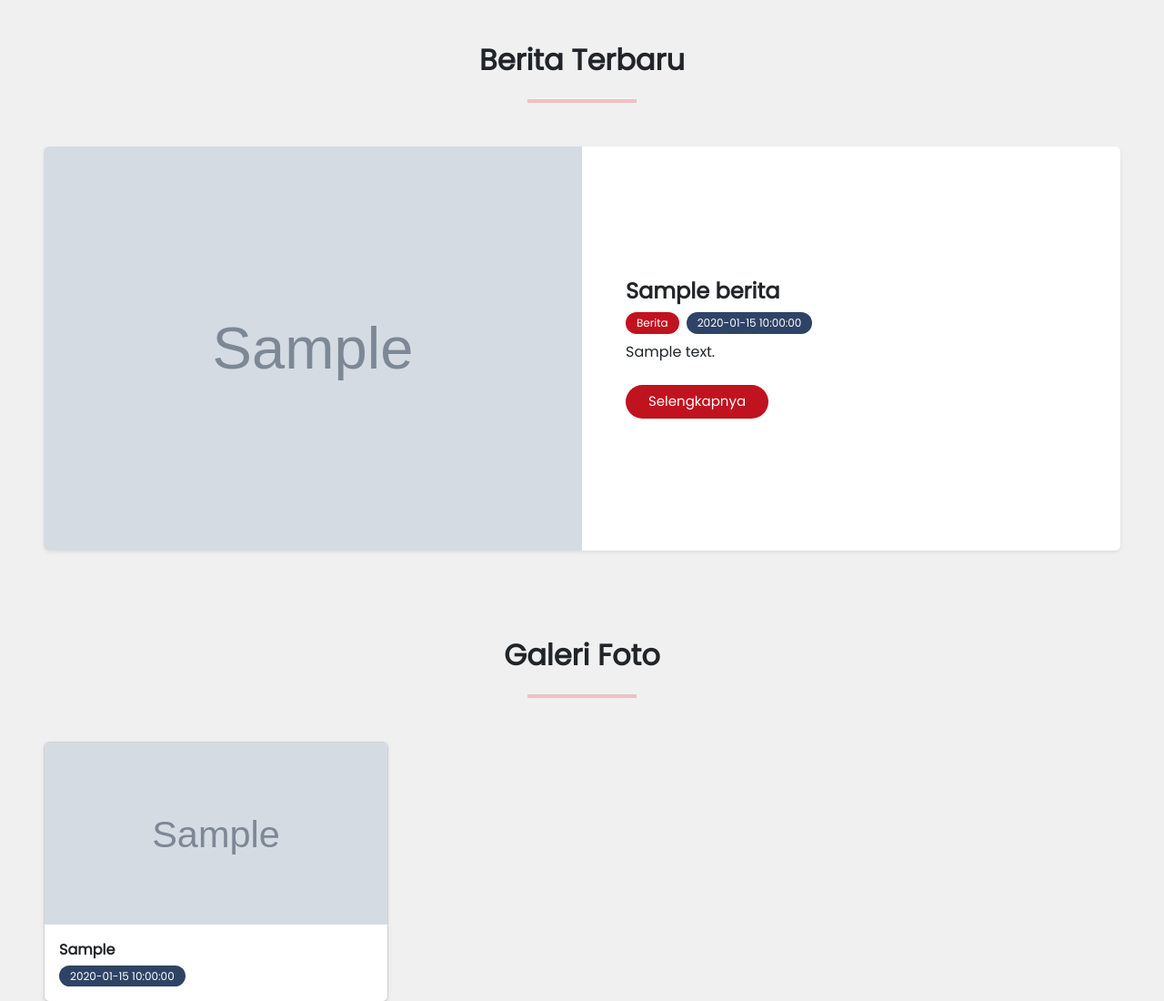
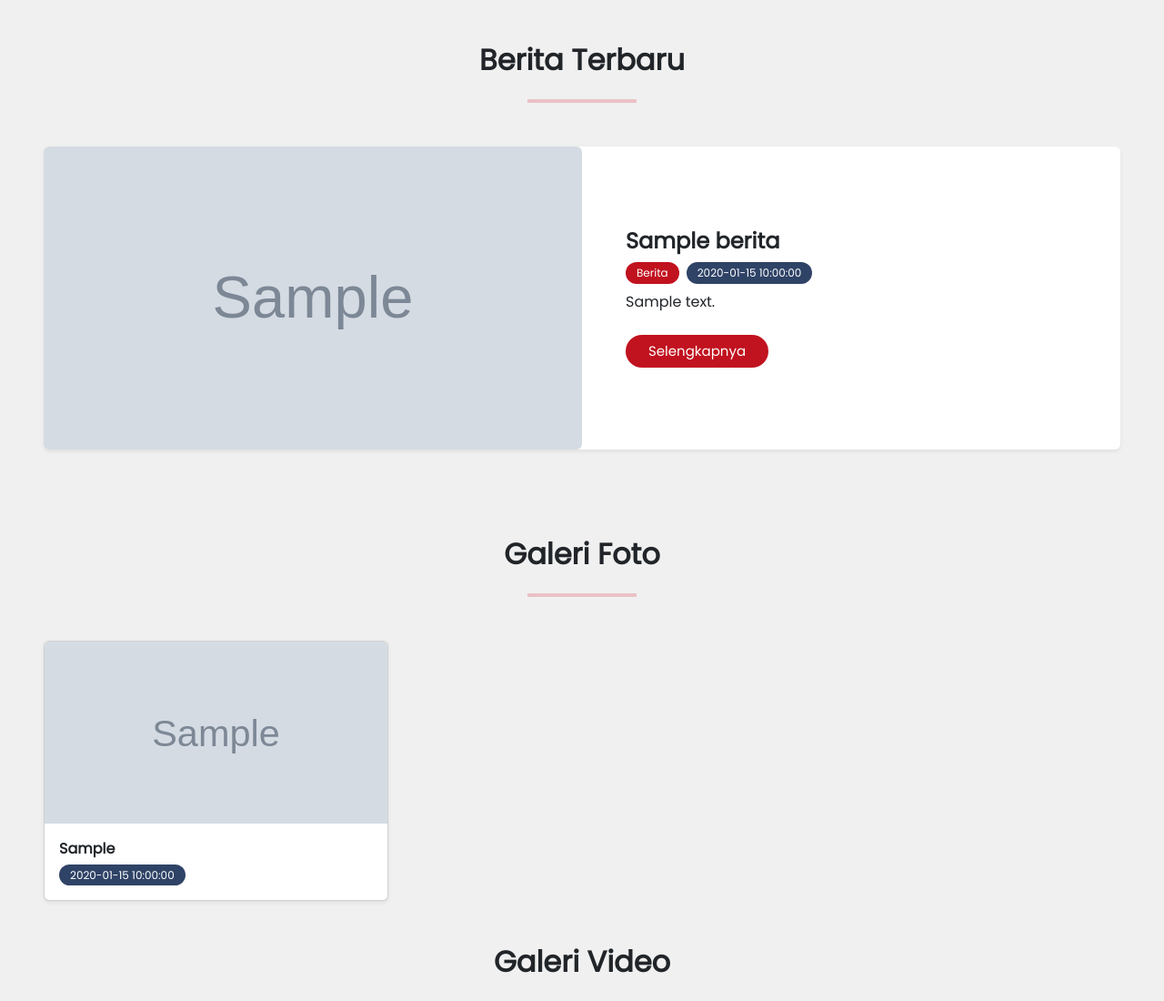
Before and after one commit to madeaditya-ops/web-desa-ci3, a CodeIgniter app: page /web-desa-ci3/ in a window 1280 px wide. Shown: the part 1051-2151 px from the top of the page at 91% size. Run offline with CodeIgniter, Linux system fonts and the light colour scheme; tables that the repository leaves empty or names only in its code hold one stand-in row (values such as "Sample post"); grey boxes marked "Sample" are stand-in pictures.

Commit message:
Memperbaiki berita & galeri

```diff
--- a/application/controllers/Berita.php
+++ b/application/controllers/Berita.php
@@ -99,7 +99,7 @@ class Berita extends CI_Controller {
             $gambar = $old_data->gambar;
 
             if (!empty($_FILES['gambar']['name'])) {
-                $config['upload_path']   = './uploads/';
+                $config['upload_path']   = './uploads/berita/';
                 $config['allowed_types'] = 'jpg|png|jpeg';
                 $config['max_size']      = 2048;
                 $config['encrypt_name']  = TRUE;
@@ -135,7 +135,7 @@ class Berita extends CI_Controller {
 
         if ($berita) {
             // Hapus file gambar dari folder uploads jika ada
-            if ($berita->gambar && file_exists('./uploads/' . $berita->gambar)) {
+            if ($berita->gambar && file_exists('./uploads/berita/' . $berita->gambar)) {
                 unlink('./uploads/' . $berita->gambar);
             }
             // Hapus data dari database
--- a/application/views/landing/beranda.php
+++ b/application/views/landing/beranda.php
@@ -41,8 +41,8 @@
       <div class="col-12">
         <div class="card mb-5 shadow-sm border-0">
           <div class="row g-0">
-            <div class="col-lg-6">
-              <img src="<?= base_url('uploads/' . $item['gambar']); ?>" class="img-fluid rounded-start w-100 h-100 object-fit-cover" alt="Berita">
+            <div class="col-lg-6 aspect-ratio-box">
+              <img src="<?= base_url('uploads/berita/' . $item['gambar']); ?>" class="img-fluid rounded w-100 h-100 object-fit-cover" alt="Berita">
             </div>
             <div class="col-lg-6 d-flex align-items-center">
               <div class="card-body p-5">
@@ -52,7 +52,7 @@
                   <span class="badge2"> <?=$item['created_at']?> </span>
                 </div>
                 <p class="card-text"><?=potong_deskripsi_perkata($item['isi'], 250);?></p>
-                <button type="button" class="btn btn-custom btn-lg mt-2 px-4" data-bs-toggle="modal" data-bs-target="#staticBackdrop">
+                <button type="button" class="btn btn-custom btn-lg mt-2 px-4" data-bs-toggle="modal" data-bs-target="#modalBerita<?=$item['id_berita']?>">
                   Selengkapnya
                 </button>
               </div>
@@ -61,17 +61,18 @@
         </div>
       </div>
     </div>
+
     <!-- Modal -->
-    <div class="modal fade" id="staticBackdrop" data-bs-backdrop="static" data-bs-keyboard="false" tabindex="-1" aria-labelledby="staticBackdropLabel" aria-hidden="true">
+    <div class="modal fade" id="modalBerita<?=$item['id_berita']?>" data-bs-backdrop="static" data-bs-keyboard="false" tabindex="-1" aria-labelledby="staticBackdropLabel" aria-hidden="true">
       <div class="modal-dialog modal-lg modal-dialog-centered modal-dialog-scrollable">
         <div class="modal-content">
           <!-- Body -->
           <div class="modal-body">
-            <div class="modal-img">
+            <div class="modal-img aspect-ratio-box">
               <img src="<?= base_url('uploads/berita/' . $item['gambar']); ?>" alt="Berita" class="img-fluid rounded w-100 h-100 object-fit-cover">
             </div>
             <div class="modal-subject mt-2">
-              <h3 class="modal-title mb-1" id="staticBackdropLabel"><?=$item['judul']?></h3>
+              <h3 class="modal-title mb-2 fw-bold lh-sm" id="staticBackdropLabel"><?=$item['judul']?></h3>
               <div class="d-flex flex-wrap gap-2 mb-3">
                 <span class="badge1">Berita</span>
                 <span class="badge2"><?=$item['created_at']?></span>
@@ -95,19 +96,21 @@
   <div class="container-fluid px-4 px-md-5">
     <h2 class="text-center fw-bold mb-4">Galeri Foto</h2>
     <hr class="mx-auto mb-5" style="width: 120px; border-top: 4px solid #dc3545;">
+
+    <div class="row row-cols-1 row-cols-md-3 g-4">
       <?php foreach ($galeri as $item): ?>
-        <div class="row row-cols-1 row-cols-md-3 g-4">
         <div class="col">
           <div class="card h-100 shadow-sm">
             <img src="<?= base_url('uploads/galeri/' . $item['gambar']); ?>" class="card-img-top" alt="UMKM Desa Blahbatuh">
             <div class="card-body">
               <p class="caption fw-bold mb-1"><?= potong_caption($item['caption'], 35); ?></p>
-                <span class="badge2"><?=$item['created_at']?></span>
-              </div>
+              <span class="badge2"><?= $item['created_at'] ?></span>
             </div>
           </div>
         </div>
       <?php endforeach; ?>
+    </div>
+
   </div>
 </section>
 <!-- Galeri foto section end -->
--- a/application/views/template/footer.php
+++ b/application/views/template/footer.php
@@ -81,9 +81,9 @@
 <!-- Script -->
 <script src="https://cdn.jsdelivr.net/npm/bootstrap@5.3.7/dist/js/bootstrap.bundle.min.js"></script>
 
+
 <!-- Leaflet Js -->
 <script src="https://unpkg.com/leaflet@1.9.4/dist/leaflet.js" crossorigin=""></script>
-
 <script>
 
     var map = L.map('map').setView([-8.5442, 115.3256], 16);
--- a/assets/css/style.css
+++ b/assets/css/style.css
@@ -135,6 +135,19 @@ a{
   }
 }
 
+/* Berita */
+/* .cover-img-container {
+  height: 380px;
+  overflow: hidden;
+} */
+
+.aspect-ratio-box {
+  aspect-ratio: 16 / 9;
+  overflow: hidden;
+}
+
+
+
 /* Galeri */
 .card-img-top {
   height: 200px;
```
Also changed, not shown: upload/aparat/GUSTI NGURAH YADNYA PUTRA, S.H. - KASI PERENCANAAN.jpeg (deleted), upload/aparat/KAUR KEUANGAN - I DEWA AYU JUNIATI.jpeg (deleted), upload/aparat/NI MADE DWI MUSTINI, S.Pd. - SEKRETARIS DESA.jpeg (deleted), upload/aparat/foto1.jpeg (deleted), uploads/berita/0af1317818891cc048270ad76ba8e476.jpg (added), uploads/berita/14ff25c2e028d0005bdf52d5e4a2ece2.jpg (added), uploads/berita/23982adf9fcd18cd4ce06f5a48062a49.jpg (added), uploads/berita/Screenshot_(1).png (deleted), uploads/berita/c5a460d69fc31d1b57ddc967f2043649.jpg (added), uploads/berita/e105604a0ee43a532e239fc3007b3a2f.png (deleted), uploads/galeri/4b48ee629f7a897a5178b6574b0ab4f6.jpg (added), uploads/galeri/a928a36a512ad952c981bbbf59e35fe6.jpg (added), uploads/galeri/adea764b7fd165448b92e1a6edbd63df.jpg (added), uploads/galeri/dc133b249748b3648d1a15bc7a741399.jpg (added), 2 more files. Lines whose indentation alone changed are shown as unchanged.
